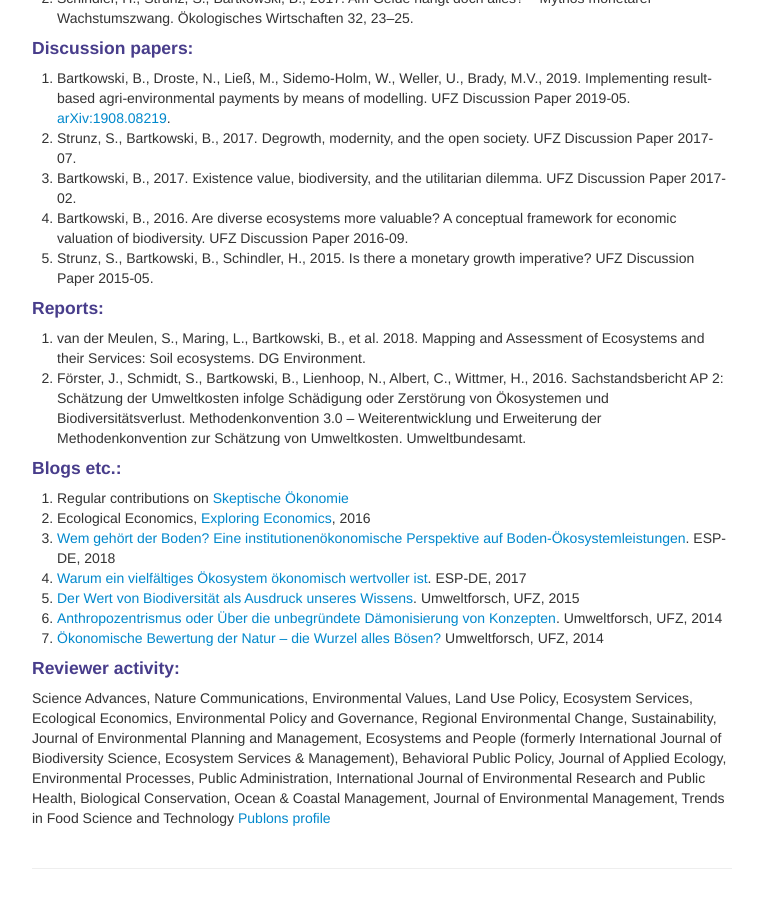
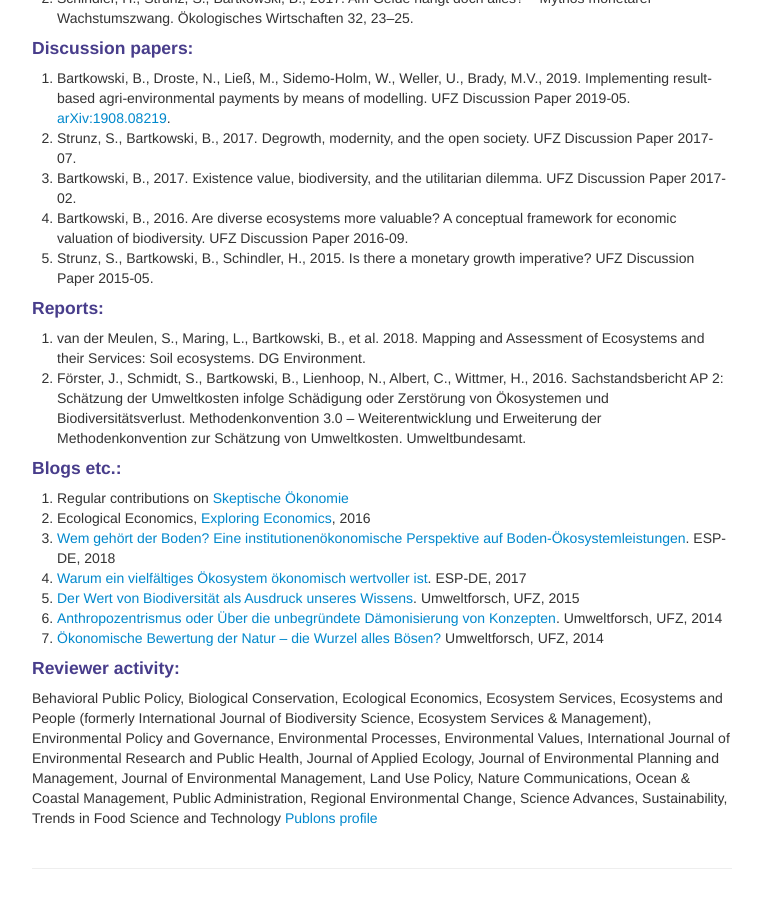
Before and after one commit to BartoszBartk/BartoszBartk.github.io, a Jekyll site: the page built from pages/publications.md, in a window 1280 px wide and 900 px high, scrolled down 2404 px. Shown: the whole window, without its empty margins (258-1019 px from the left). Built offline with Jekyll 4.4.1, drawn with Linux system fonts in a browser that asks for light colours; our own code applies the rules of GitHub Pages for plain Markdown files; some of the changed text lies outside the part shown.

Commit message:
pubs updated

```diff
--- a/pages/publications.md
+++ b/pages/publications.md
@@ -83,5 +83,5 @@ If you are interested in any of my publications, but don't have access to it - f
 <li><a href="https://scilogs.spektrum.de/umweltforsch/oekonomische-bewertung-natur-wurzel-boesen/">Ökonomische Bewertung der Natur – die Wurzel alles Bösen?</a> Umweltforsch, UFZ, 2014</li>
 </ol>
 #### Reviewer activity:
-Science Advances, Nature Communications, Environmental Values, Land Use Policy, Ecosystem Services, Ecological Economics, Environmental Policy and Governance, Regional Environmental Change, Sustainability, Journal of Environmental Planning and Management, Ecosystems and People (formerly International Journal of Biodiversity Science, Ecosystem Services & Management), Behavioral Public Policy, Journal of Applied Ecology, Environmental Processes, Public Administration, International Journal of Environmental Research and Public Health, Biological Conservation, Ocean & Coastal Management, Journal of Environmental Management, Trends in Food Science and Technology
+Behavioral Public Policy, Biological Conservation, Ecological Economics, Ecosystem Services, Ecosystems and People (formerly International Journal of Biodiversity Science, Ecosystem Services & Management), Environmental Policy and Governance, Environmental Processes, Environmental Values, International Journal of Environmental Research and Public Health, Journal of Applied Ecology, Journal of Environmental Planning and Management, Journal of Environmental Management, Land Use Policy, Nature Communications, Ocean & Coastal Management, Public Administration, Regional Environmental Change, Science Advances, Sustainability, Trends in Food Science and Technology
 <a href="https://publons.com/author/1270943/bartosz-bartkowski#profile">Publons profile</a>
```
Also changed, not shown: other parts of pages/publications.md (+1 -1 lines), index.md (+1 -1 lines).
